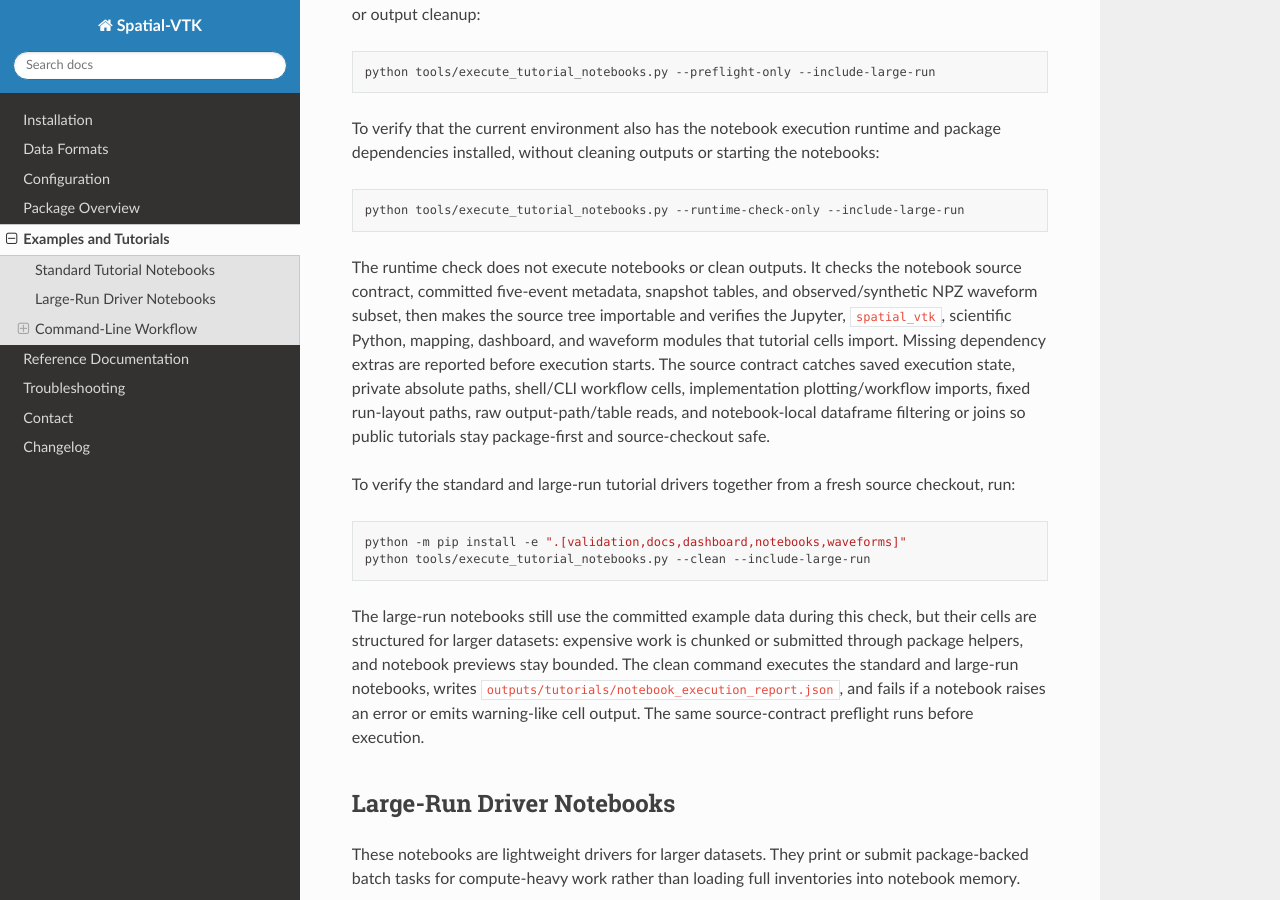
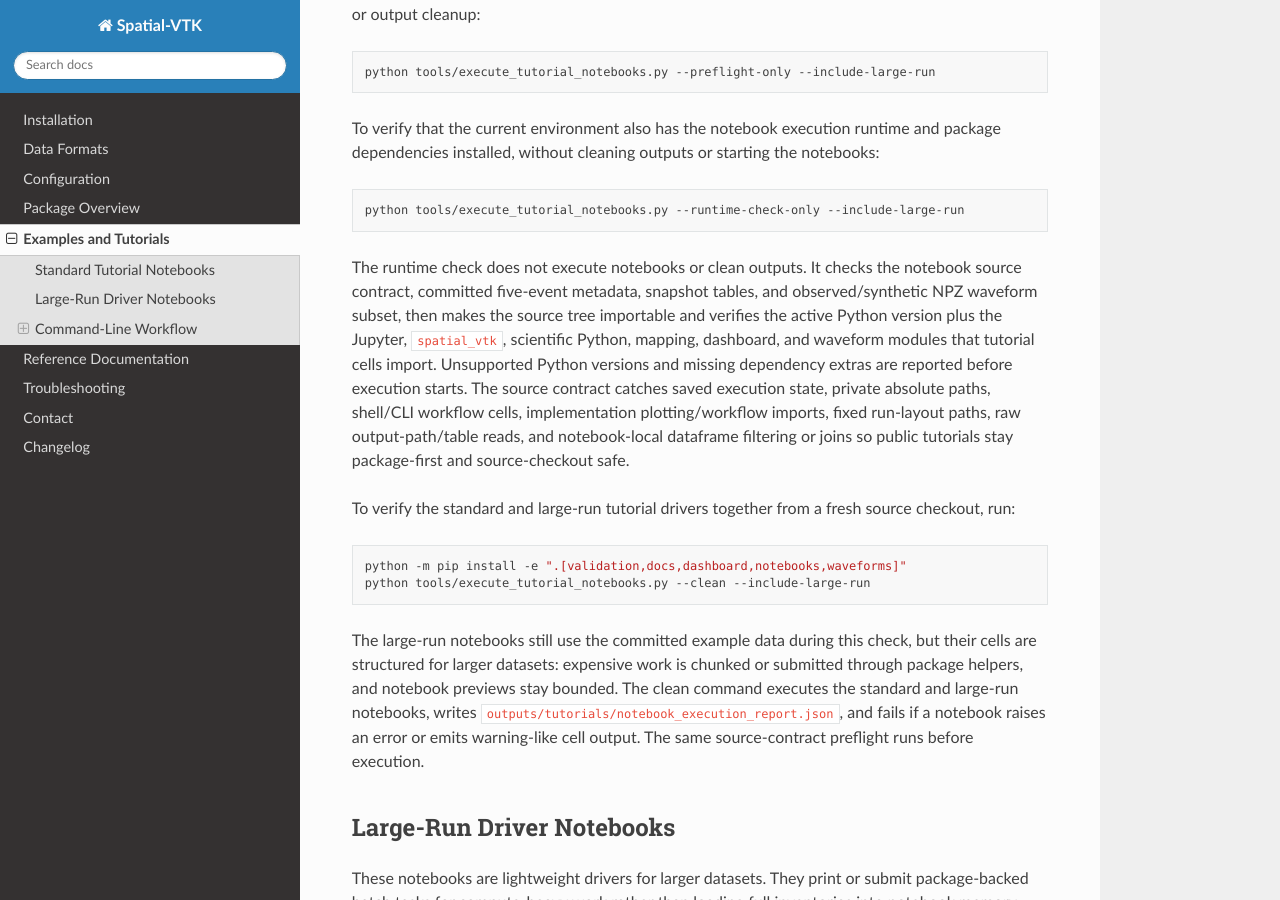
Before and after one commit to bcbirkel/spatial-vtk, a Sphinx documentation site: the page built from docs/examples/index.rst, in a window 1280 px wide and 900 px high, scrolled down 963 px. Built offline with Sphinx 7.4.7 and the Read the Docs theme 3.1.0, drawn with Linux system fonts in a browser that asks for light colours.

Commit message:
Standardize tutorial install documentation

```diff
--- a/docs/examples/index.rst
+++ b/docs/examples/index.rst
@@ -56,9 +56,10 @@
 The runtime check does not execute notebooks or clean outputs. It checks the
 notebook source contract, committed five-event metadata, snapshot tables, and
 observed/synthetic NPZ waveform subset, then makes the source tree importable
-and verifies the Jupyter, ``spatial_vtk``, scientific Python, mapping,
-dashboard, and waveform modules that tutorial cells import. Missing dependency
-extras are reported before execution starts.
+and verifies the active Python version plus the Jupyter, ``spatial_vtk``,
+scientific Python, mapping, dashboard, and waveform modules that tutorial cells
+import. Unsupported Python versions and missing dependency extras are reported
+before execution starts.
 The source contract catches saved execution state, private absolute paths,
 shell/CLI workflow cells, implementation plotting/workflow imports, fixed
 run-layout paths, raw output-path/table reads, and notebook-local dataframe
--- a/docs/installation.rst
+++ b/docs/installation.rst
@@ -57,7 +57,7 @@
    <p>
    From a source checkout, use the editable form:
    </p>
-   <pre><code>python -m pip install -e ".[dashboard,docs,notebooks,validation,waveforms]"</code></pre>
+   <pre><code>python -m pip install -e ".[validation,docs,dashboard,notebooks,waveforms]"</code></pre>
    <p>
    After installing the validation extras, you can run:
    </p>
@@ -118,6 +118,10 @@
    python tools/execute_tutorial_notebooks.py --runtime-check-only --include-large-run
    python tools/execute_tutorial_notebooks.py --clean --include-large-run
 
+The runtime check first confirms that the active interpreter is supported by
+the package, then verifies the Jupyter, mapping, dashboard, and waveform
+modules used by the tutorial notebooks.
+
 The tutorial checker first verifies that the committed five-event metadata,
 snapshot tables, and observed/synthetic NPZ waveform subset are present. It
 stops before cleaning ``outputs/tutorials`` if the example data is incomplete.
```
Also changed, not shown: 1 other file.
